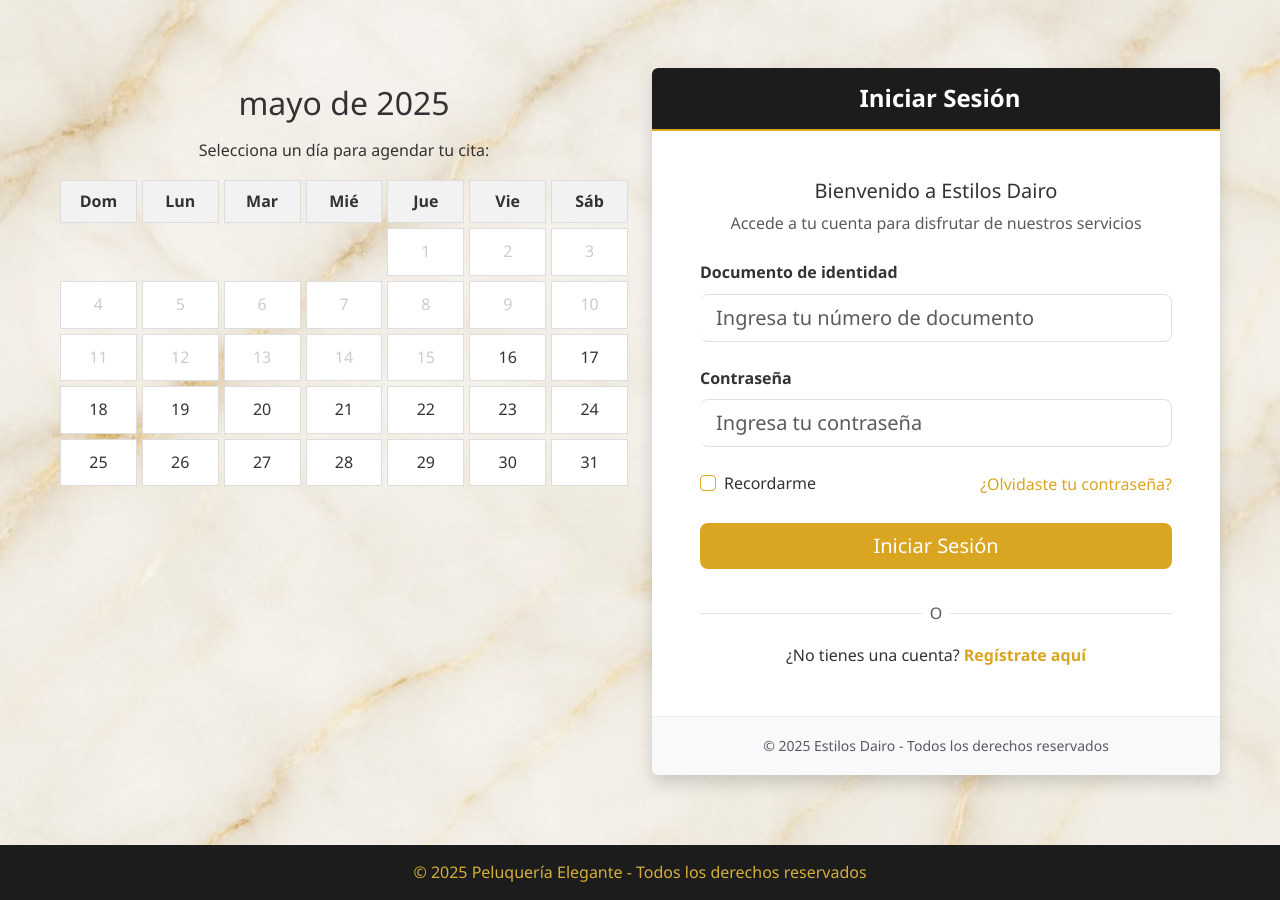
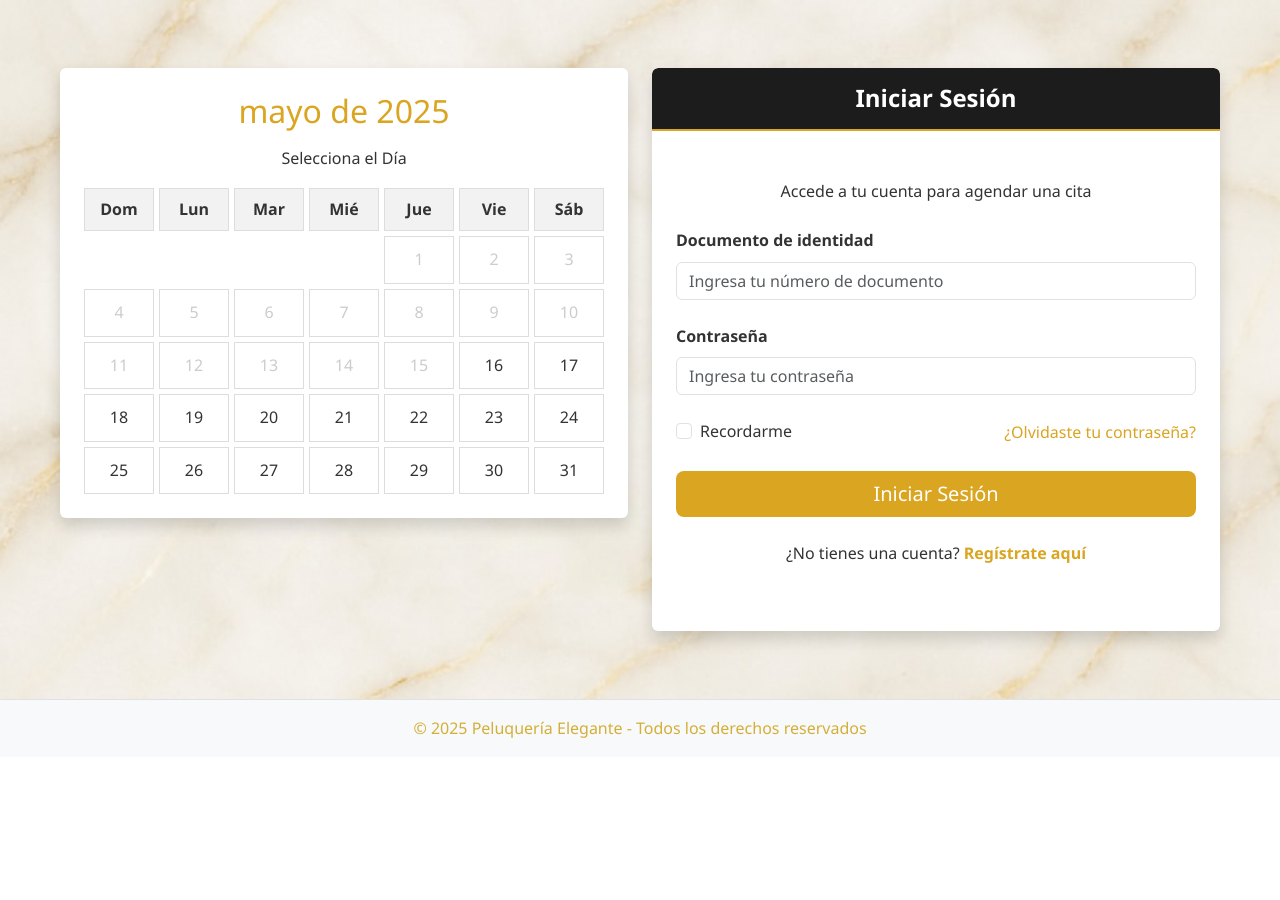
Before and after one commit to martinez836/peluqueria, a PHP site: page /peluqueria/agendarCita.php in a window 1280 px wide. Shown: the part 203-1103 px from the top of the page. After the commit the page ends 941 px from the top, so only its background shows below. Run offline with PHP 8.4, Linux system fonts and the light colour scheme; tables that the repository leaves empty or names only in its code hold one stand-in row (values such as "Sample post").

Commit message:
refactorizacion formularios usuario

```diff
--- a/views/usuario/agendarCita.php
+++ b/views/usuario/agendarCita.php
@@ -14,7 +14,7 @@
     <!-- Bootstrap -->
     <link href="https://cdn.jsdelivr.net/npm/bootstrap@5.3.2/dist/css/bootstrap.min.css" rel="stylesheet">
 
-    <!-- Tu estilo personalizado -->
+    <!-- Estilo personalizado -->
     <link rel="stylesheet" href="../../assets/css/estilo.css">
 </head>
 
@@ -24,145 +24,129 @@
     <header class="text-center py-4" style="background-color: #111; color: gold;">
         <h1>Estilos Dairo</h1>
         <p>¡Reserva tu cita con estilo!</p>
+        <?php if(isset($_SESSION['documento'])) { ?>
+            <h4>Bienvenido: <?php echo $_SESSION['nombres']; ?></h4>
+        <?php } ?>
     </header>
 
     <!-- Navbar -->
-
     <nav class="d-flex justify-content-center gap-4 py-3" style="background-color: #222;">
-        <?php if(isset($_SESSION['documento'])) {?>
         <a href="./index.php" style="color: gold; text-decoration: none;">Inicio</a>
         <a href="./productos.php" style="color: gold; text-decoration: none;">Productos</a>
         <a href="./agendarCita.php" style="color: gold; text-decoration: none;">Agendar Cita</a>
-            <a href="../../controllers/logOut.php">Cerrar Sesion</a>
-        <?php }else{?>
-            <a href="./index.php" style="color: gold; text-decoration: none;">Inicio</a>
-            <a href="./productos.php" style="color: gold; text-decoration: none;">Productos</a>
-            <a href="./agendarCita.php" style="color: gold; text-decoration: none;">Agendar Cita</a>
-        <?php }?>
+        <?php if(isset($_SESSION['documento'])) { ?>
+            <a href="../../controllers/logOut.php" style="color: gold; text-decoration: none;">Cerrar Sesión</a>
+        <?php } ?>
     </nav>
 
     <!-- Contenido principal -->
     <div class="container my-5">
-        <div class="row">
-            <div class="col-6">
-            <h2 id="mes-titulo" class="text-center my-3"></h2>
-                <p class="text-center">Selecciona un día para agendar tu cita:</p>
+        <div class="row align-items-start g-4">
+            <!-- Calendario -->
+            <div class="col-md-6 d-flex flex-column">
+                <div class="bg-white p-4 rounded shadow w-100 h-100">
+                    <h2 id="mes-titulo" class="text-center mb-3" style="color: goldenrod;"></h2>
+                    <p class="text-center">Selecciona el Día</p>
                     <div class="calendar" id="calendar"></div>
                 </div>
-            <div class="col-6">
+            </div>
+
+            <!-- Formulario o inicio de sesión -->
+            <div class="col-md-6 d-flex flex-column">
+    <div class="bg-white p-0 rounded shadow w-100 h-100 overflow-hidden">
         <?php if(isset($_SESSION['documento'])){ ?>
-            <div class="formulario-cita bg-white p-4 rounded shadow mx-auto" style="max-width: 600px;">
-                    <h2 class="text-center mb-4" style="color: goldenrod;">Agendar Cita</h2>
-                    <h4 class="text-center">Bienvenido: <?php echo $_SESSION['nombres']; ?></h4>
-                    <p class="text-center">Fecha: <span id="fecha-seleccionada" class="fw-bold text-dark"></span></p>
+            <!-- Encabezado del formulario de agendar cita -->
+            <div class="w-100 py-3 px-4" style="background-color: #1c1c1c; color: white; border-bottom: 2px solid goldenrod;">
+                <div class="d-flex align-items-center justify-content-center">
+                    <i class="bi bi-calendar-check me-2" style="color: goldenrod; font-size: 1.5rem;"></i>
+                    <h4 class="mb-0 fw-bold">Agendar Cita</h4>
+                </div>
+            </div>
+
+            <!-- Cuerpo del formulario -->
+            <div class="px-4 py-5">
+                <p class="text-center">Fecha Elegida: <span id="fecha-seleccionada" class="fw-bold text-dark"></span></p>
 
                 <form action="../../controllers/crear_cita.php" method="POST" class="agenda-form mt-4">
                     <input type="hidden" name="fecha" id="input-fecha">
+                    <input type="hidden" name="cedula" class="form-control" value="<?php echo $_SESSION['documento'] ?>" required>
 
-                        <div class="mb-3">
-                            <input type="hidden" name="cedula" class="form-control" value="<?php echo $_SESSION['documento'] ?>" required>
-                        </div>
                     <div class="mb-4">
-                            <label for="servicio" class="form-label">Servicio:</label>
+                        <label for="servicio" class="form-label fw-semibold">Servicio:</label>
                         <select name="servicio" class="form-select" required>
-                                <?php
-                                    while ($row = mysqli_fetch_assoc($servicios))
-                                    {
-                                        ?><option value="<?php echo $row['idservicios']; ?>"><?php echo $row['nombreServicio']; ?></option>
-                                        <?php
-                                    }
-                                ?>
+                            <?php while ($row = mysqli_fetch_assoc($servicios)) { ?>
+                                <option value="<?php echo $row['idservicios']; ?>"><?php echo $row['nombreServicio']; ?></option>
+                            <?php } ?>
                         </select>
                     </div>
+
                     <div class="text-center">
-                            <button type="submit" class="btn btn-dark px-4" style="background-color: goldenrod; border: none;">Confirmar Cita</button>
+                        <button type="submit" class="btn btn-lg w-100" style="background-color: goldenrod; color: white; border: none;">
+                            Confirmar Cita
+                        </button>
                     </div>
                 </form>
             </div>
-                <?php }else{ ?>
-                <!-- Formulario Inicio de Sesión Refactorizado -->
-<div class="bg-white rounded shadow mx-auto" style="max-width: 600px; overflow: hidden; border: none;">
-    <!-- Encabezado con estilo similar al modal -->
-    <div class="py-3 px-4" style="background-color: #1c1c1c; color: white; border-bottom: 2px solid goldenrod;">
-        <div class="d-flex align-items-center justify-content-center">
-            <i class="bi bi-scissors me-2" style="color: goldenrod; font-size: 1.5rem;"></i>
-            <h4 class="mb-0 fw-bold">Iniciar Sesión</h4>
-        </div>
+        <?php } else { ?>
+    <!-- Contenedor estilo tarjeta -->
+    <div class="bg-white p-0 rounded shadow w-100 overflow-hidden">
+
+        <!-- Encabezado del formulario -->
+        <div class="w-100 py-3 px-4 text-center" style="background-color: #1c1c1c; color: white; border-bottom: 2px solid goldenrod;">
+            <h4 class="fw-bold mb-0">Iniciar Sesión</h4>
         </div>
 
-    <div class="p-4 p-md-5">
-        <!-- Mensaje de bienvenida -->
-        <div class="text-center mb-4">
-            <h5 style="color: #333;">Bienvenido a Estilos Dairo</h5>
-            <p class="text-muted">Accede a tu cuenta para disfrutar de nuestros servicios</p>
-        </div>
+        <!-- Cuerpo del formulario -->
+        <div class="px-4 py-5">
+            <p class="text-center mb-4">Accede a tu cuenta para agendar una cita</p>
 
             <form action="../../controllers/iniciar_sesion.php" method="POST" class="agenda-form">
-            <!-- Campos de formulario con iconos -->
+                <input type="hidden" name="desdeAgendar" value="1">
+
                 <div class="mb-4">
                     <label for="documento" class="form-label fw-semibold">Documento de identidad</label>
-                <div class="input-group">
-                    <input type="number" name="documento" id="documento" class="form-control form-control-lg border-start-0"
-                    placeholder="Ingresa tu número de documento" required>
-                </div>
+                    <input type="number" name="documento" id="documento" class="form-control" placeholder="Ingresa tu número de documento" required>
                 </div>
 
                 <div class="mb-4">
                     <label for="contrasena" class="form-label fw-semibold">Contraseña</label>
-                <div class="input-group">
-                    <input type="password" name="contrasena" id="contrasena" class="form-control form-control-lg border-start-0"
-                    placeholder="Ingresa tu contraseña" required>
+                    <input type="password" name="contrasena" id="contrasena" class="form-control" placeholder="Ingresa tu contraseña" required>
                 </div>
-            </div>
-            <!-- Enlaces de ayuda -->
+
                 <div class="d-flex justify-content-between align-items-center mb-4">
                     <div class="form-check">
-                    <input class="form-check-input" type="checkbox" id="recordarme" style="border-color: goldenrod;">
+                        <input class="form-check-input" type="checkbox" id="recordarme">
                         <label class="form-check-label" for="recordarme">Recordarme</label>
                     </div>
-                <a href="../recuperar.php" style="color: goldenrod; text-decoration: none; font-weight: 500;">
-                    ¿Olvidaste tu contraseña?
-                </a>
+                    <a href="../recuperar.php" style="color: goldenrod; text-decoration: none;">¿Olvidaste tu contraseña?</a>
                 </div>
 
-            <!-- Botón de inicio de sesión -->
-            <button type="submit" class="btn btn-lg w-100 mb-3" style="background-color: goldenrod; color: white; border: none;">
+                <button type="submit" class="btn btn-lg w-100" style="background-color: goldenrod; color: white; border: none;">
                     Iniciar Sesión
                 </button>
             </form>
 
-        <!-- Separador -->
-        <div class="d-flex align-items-center my-3">
-            <div class="flex-grow-1 border-bottom"></div>
-            <span class="mx-2 text-muted">O</span>
-            <div class="flex-grow-1 border-bottom"></div>
-        </div>
-
-        <!-- Enlace para registro -->
-        <div class="text-center">
-            <p class="mb-0">¿No tienes una cuenta?
-                <a href="./registroSesion.php" style="color: goldenrod; text-decoration: none; font-weight: bold;">
-                    Regístrate aquí
-                </a>
+            <div class="text-center mt-4">
+                <p>¿No tienes una cuenta?
+                    <a href="./registroSesion.php" style="color: goldenrod; text-decoration: none; font-weight: bold;">Regístrate aquí</a>
                 </p>
             </div>
         </div>
-
-    <!-- Footer con branding discreto -->
-    <div class="py-3 text-center bg-light" style="border-top: 1px solid #eee;">
-        <small class="text-muted">© 2025 Estilos Dairo - Todos los derechos reservados</small>
-    </div>
     </div>
 <?php } ?>
+
                 </div>
             </div>
         </div>
-    <footer>
+    </div>
+
+    <!-- Footer -->
+    <footer class="text-center py-3 bg-light mt-5 border-top">
         &copy; 2025 Peluquería Elegante - Todos los derechos reservados
     </footer>
 
+    <!-- Scripts -->
     <script src="../../assets/js/agendar.js"></script>
-    <!-- Bootstrap JS -->
     <script src="https://cdn.jsdelivr.net/npm/bootstrap@5.3.2/dist/js/bootstrap.bundle.min.js"></script>
 </body>
 
--- a/views/usuario/index.php
+++ b/views/usuario/index.php
@@ -19,6 +19,9 @@ session_start();
 <header class="text-center py-4" style="background-color: #111; color: gold;">
     <h1>Estilos Dairo</h1>
     <p>¡Reserva tu cita con estilo!</p>
+    <?php if(isset($_SESSION['documento'])) {?>
+    <h4>Bienvenido: <?php echo $_SESSION['nombres']; ?></h4>
+    <?php } ?>
 </header>
 
 <nav class="d-flex flex-column flex-md-row justify-content-center align-items-center gap-4 py-3 text-center" style="background-color: #222;">
--- a/views/usuario/productos.php
+++ b/views/usuario/productos.php
@@ -80,6 +80,9 @@
 <header class="text-center py-4" style="background-color: #111; color: gold;">
   <h1>Estilos Dairo</h1>
   <p>¡Pide tu producto!</p>
+  <?php if(isset($_SESSION['documento'])) {?>
+    <h4>Bienvenido: <?php echo $_SESSION['nombres']; ?></h4>
+  <?php } ?>
 </header>
 
 <!-- Navbar personalizada con estilo propio -->
@@ -89,7 +92,6 @@
       <a href="./productos.php" style="color: gold; text-decoration: none;">Productos</a>
       <a href="./agendarCita.php" style="color: gold; text-decoration: none;">Agendar Cita</a>
       <a href="../../controllers/logOut.php">Cerrar Sesion</a>
-      <h4>Bienvenido: <?php echo $_SESSION['nombres']; ?></h4>
   <?php }else{?>
       <a href="./index.php" style="color: gold; text-decoration: none;">Inicio</a>
       <a href="./productos.php" style="color: gold; text-decoration: none;">Productos</a>
```
Lines whose indentation alone changed are shown as unchanged.
